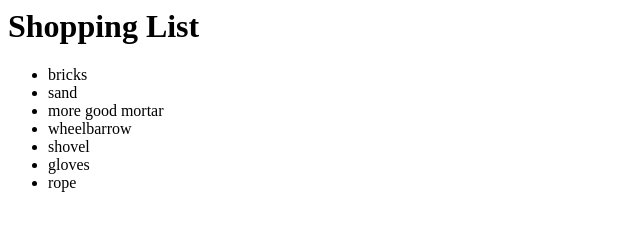
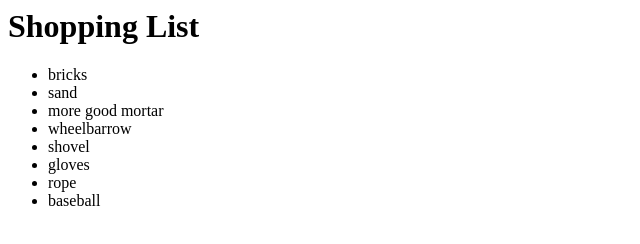
Before and after one commit to cjspurlock/newGitTest, a plain HTML site: page john.html in a window 1280 px wide. Shown: the full height of the page, 0-640 px from the left. Drawn offline with Linux system fonts and the light colour scheme.

Commit message:
newer john

```diff
--- a/john.html
+++ b/john.html
@@ -9,6 +9,7 @@
 			<li>shovel</li>
 			<li>gloves</li>
 			<li>rope</li>
+			<li>baseball</li>
 		</ul>
 	</body>
 </html>
```
